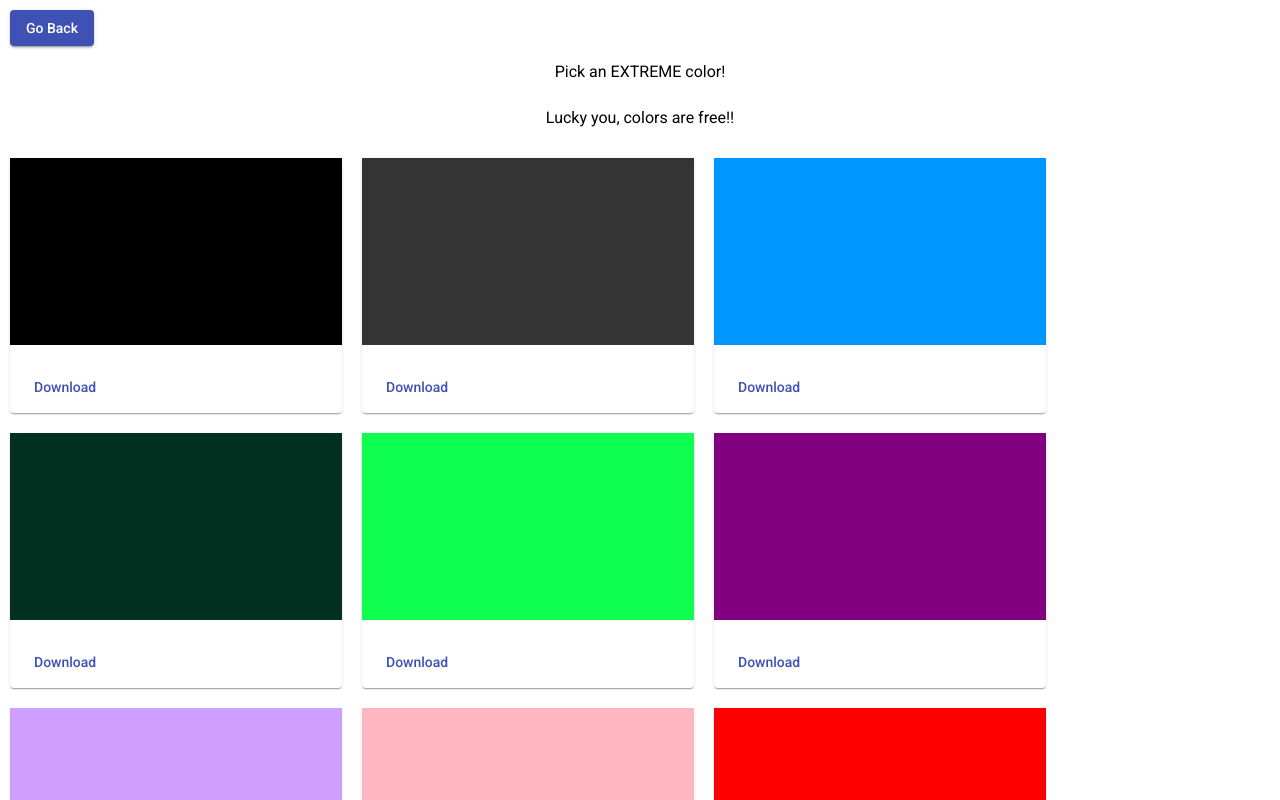
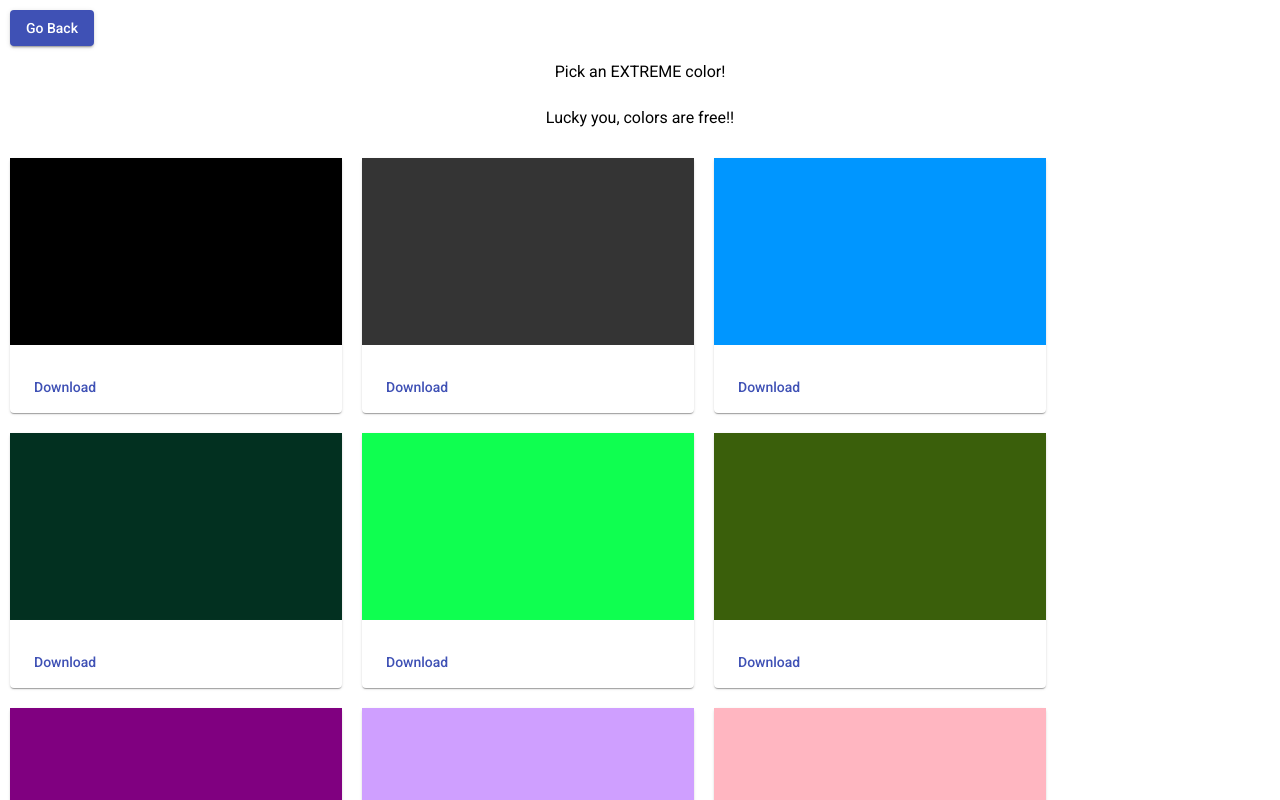
Before and after one commit to kirkviola/spirit-store-client, an Angular app: page /color in a window 1280 px wide. Shown: the top 800 px of the page. Built offline with nearby package versions, Linux system fonts and the light colour scheme.

Commit message:
started table in users-modifier

```diff
--- a/src/app/app.module.ts
+++ b/src/app/app.module.ts
@@ -8,6 +8,7 @@ import { BrowserAnimationsModule } from '@angular/platform-browser/animations';
 import { MatCardModule} from '@angular/material/card';
 import { MatButtonModule } from '@angular/material/button';
 import { MatSelectModule } from '@angular/material/select'
+import { MatTableModule } from '@angular/material/table';
 import { FormsModule } from '@angular/forms';
 import { MatInputModule } from '@angular/material/input';
 import { ShopComponent } from './shop/shop.component';
@@ -37,6 +38,7 @@ import { UsersModifierComponent } from './users/users-modifier.component';
     MatButtonModule,
     MatInputModule,
     MatSelectModule,
+    MatTableModule,
     FormsModule,
     HttpClientModule
   ],
--- a/src/app/color/color.component.html
+++ b/src/app/color/color.component.html
@@ -53,6 +53,17 @@
   </mat-card-content>
   <mat-card-actions>
     <a href="/assets/img/green2.png"download>
+      <button mat-button color="primary">Download</button>
+    </a>
+  </mat-card-actions>
+</mat-card>
+
+<mat-card class="color">
+  <mat-card-content>
+    <img mat-card-image src="/assets/img/green3.png" alt="">
+  </mat-card-content>
+  <mat-card-actions>
+    <a href="/assets/img/green3.png"download>
       <button mat-button color="primary">Download</button>
     </a>
   </mat-card-actions>
--- a/src/app/users/users-modifier.component.html
+++ b/src/app/users/users-modifier.component.html
@@ -1,2 +1,10 @@
 <button mat-raised-button color="primary"
   routerLink="/welcome" class="back">Go Back</button>
+
+  <!-- Need to complete this with definitions of remaining rows and such -->
+  <table mat-table [dataSource]="users" class="mat-elevation-z8">
+    <ng-container matColumnDef="Name">
+      <th mat-header-cell *matHeaderCellDef>Name</th>
+      <td mat-cell *matCellDef="let user">{{user.username}}</td>
+    </ng-container>
+  </table>
--- a/src/app/users/users-modifier.component.ts
+++ b/src/app/users/users-modifier.component.ts
@@ -1,4 +1,7 @@
 import { Component, OnInit } from '@angular/core';
+import { SystemService } from '../system.service';
+import { User } from './user.class';
+import { UserService } from './user.service';
 
 @Component({
   selector: 'app-users-modifier',
@@ -7,9 +10,21 @@ import { Component, OnInit } from '@angular/core';
 })
 export class UsersModifierComponent implements OnInit {
 
-  constructor() { }
+  constructor(private sysSvc: SystemService,
+              private usrSvc: UserService) { }
+
+  users!: User[]
 
   ngOnInit(): void {
+    this.sysSvc.isLoggedIn();
+
+    this.usrSvc.list().subscribe({
+      next: res => {
+        console.debug(res);
+        this.users = res;
+      },
+      error: err => { console.error(err);}
+    });
   }
 
 }
```
Also changed, not shown: src/assets/img/green3.png (added).
